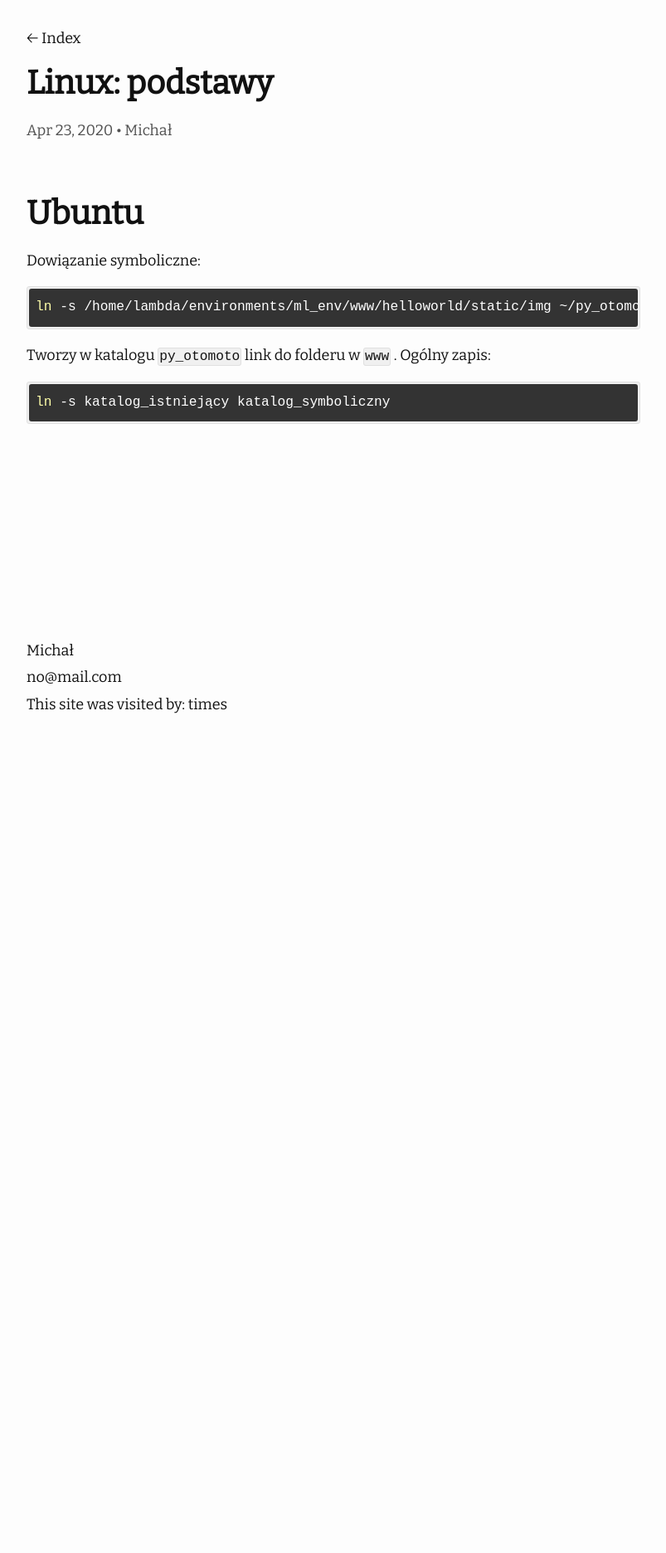
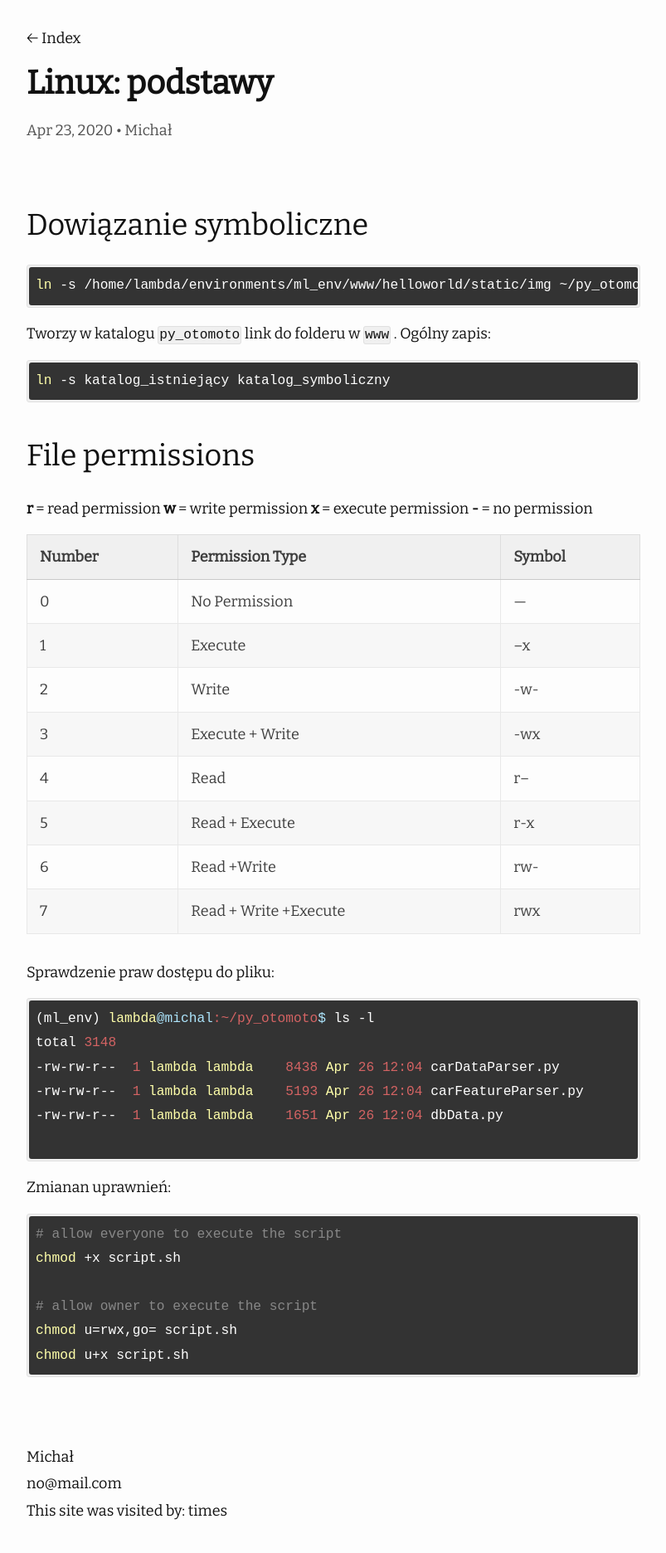
Before and after one commit to mgurg/mgurg.github.io, a Jekyll site: the page built from _posts/2020-04-23-Linux.md, in a window 1280 px wide. Shown: the whole page at 83% size, without its empty margins (238-1041 px from the left). Built offline with Jekyll 4.4.1, drawn with Linux system fonts in a browser that asks for light colours; nearby versions of some CDN libraries; comment, search, counter and statistics services are not loaded; before the commit the page ends 900 px from its top, so only the background shows below that.

Commit message:
add file permision description

````diff
--- a/_posts/2020-04-23-Linux.md
+++ b/_posts/2020-04-23-Linux.md
@@ -7,9 +7,7 @@ author: "Michał"
 
 
 
-# Ubuntu
-
-Dowiązanie symboliczne:
+## Dowiązanie symboliczne
 
 ```
 ln -s /home/lambda/environments/ml_env/www/helloworld/static/img ~/py_otomoto/img
@@ -20,3 +18,47 @@ Tworzy w katalogu `py_otomoto` link do folderu w `www` . Ogólny zapis:
 ```
 ln -s katalog_istniejący katalog_symboliczny
 ```
+
+
+
+## File permissions
+
+**r** = read permission
+**w** = write permission
+**x** = execute permission
+ **-** = no permission
+
+
+
+| **Number** | **Permission Type**   | **Symbol** |
+| ---------- | --------------------- | ---------- |
+| 0          | No Permission         | ---        |
+| 1          | Execute               | --x        |
+| 2          | Write                 | -w-        |
+| 3          | Execute + Write       | -wx        |
+| 4          | Read                  | r--        |
+| 5          | Read + Execute        | r-x        |
+| 6          | Read +Write           | rw-        |
+| 7          | Read + Write +Execute | rwx        |
+
+Sprawdzenie praw dostępu do pliku:
+
+```bash
+(ml_env) lambda@michal:~/py_otomoto$ ls -l
+total 3148
+-rw-rw-r--  1 lambda lambda    8438 Apr 26 12:04 carDataParser.py
+-rw-rw-r--  1 lambda lambda    5193 Apr 26 12:04 carFeatureParser.py
+-rw-rw-r--  1 lambda lambda    1651 Apr 26 12:04 dbData.py
+
+```
+
+Zmianan uprawnień:
+
+```bash
+# allow everyone to execute the script
+chmod +x script.sh
+
+# allow owner to execute the script
+chmod u=rwx,go= script.sh
+chmod u+x script.sh
+```
````
Also changed, not shown: _posts/2019-12-19-python-roadmap.md (+6 -2 lines), _posts/2020-02-07-podstawy-git.md (+2 -0 lines), _posts/2020-04-13-ML-Introduction.md (+1 -1 lines), 1 other file.
